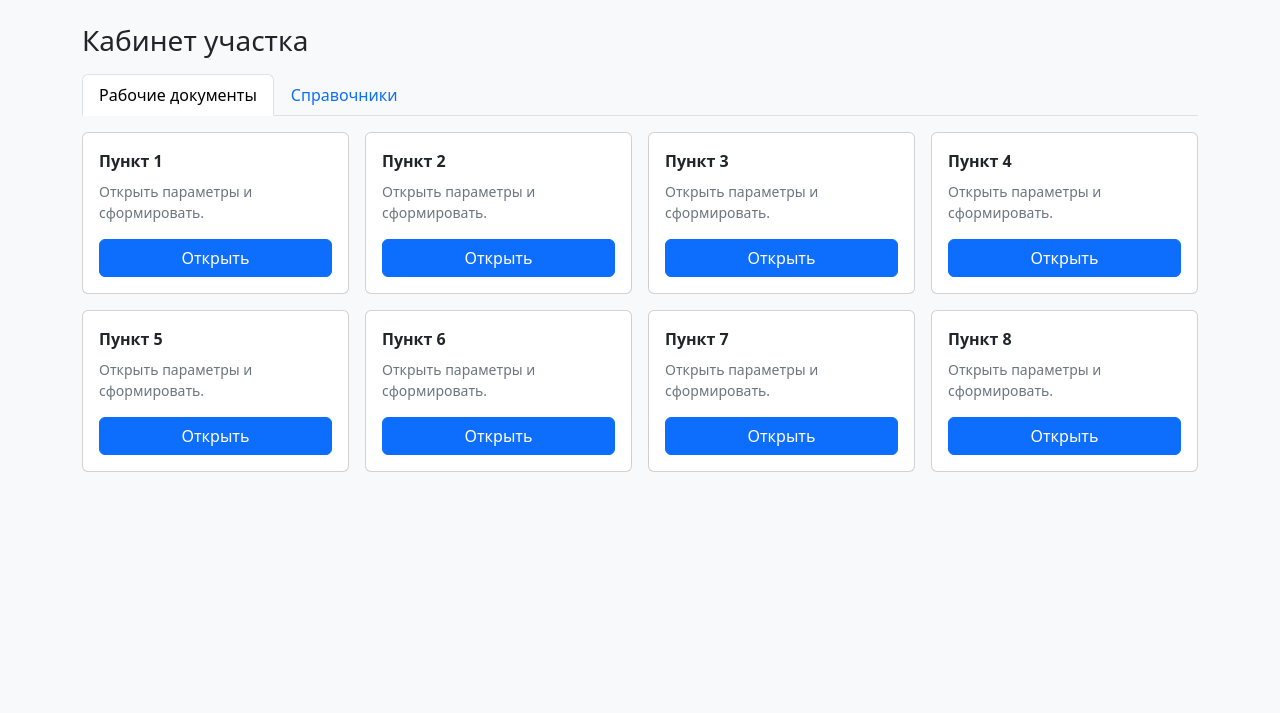
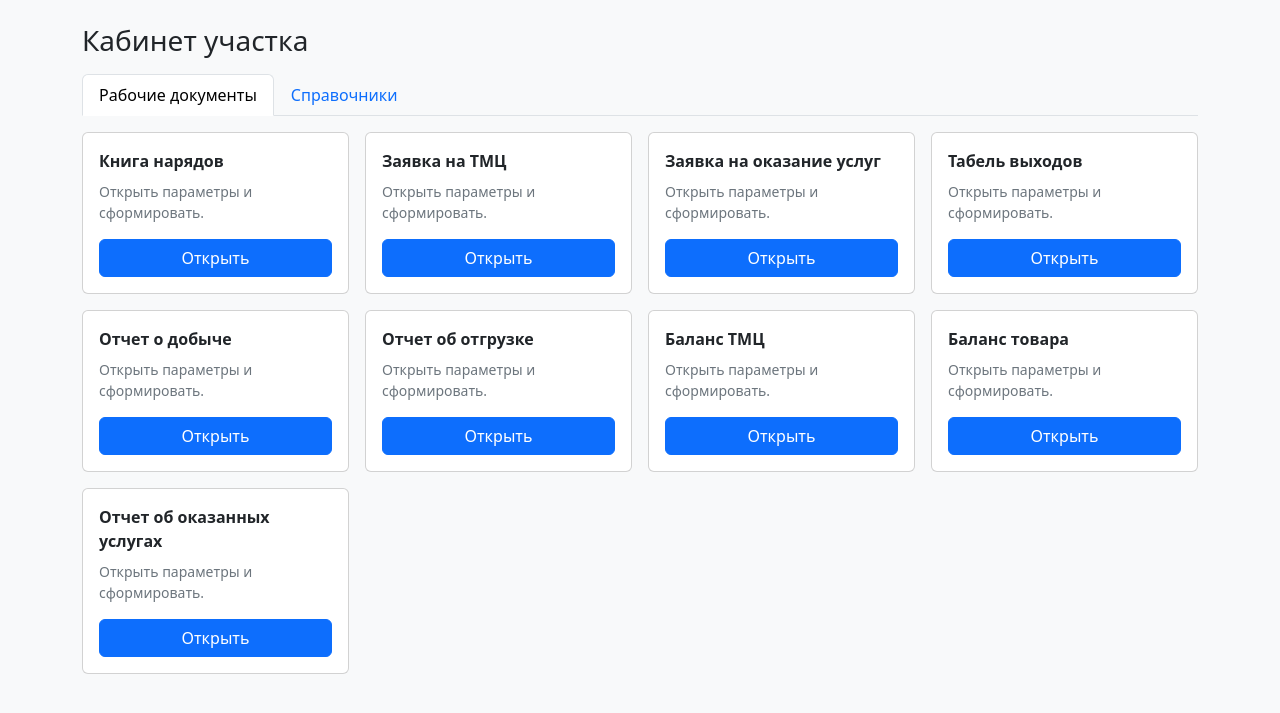
Before and after one commit to sergeyvishnevetsky-crypto/mine-mod-251004000019, a Flask app: page /cabinet/ in a window 1280 px wide. Shown: the part 56-769 px from the top of the page. Run offline with Flask 3, Linux system fonts and the light colour scheme.

Commit message:
Cabinet: separate titles for tabs (refs/docs), generic picker, preserve tab in modal

```diff
--- a/app/cabinet/routes.py
+++ b/app/cabinet/routes.py
@@ -2,39 +2,56 @@ from flask import Blueprint, render_template, request, abort, redirect, url_for,
 
 cabinet_bp = Blueprint("cabinet", __name__, template_folder="templates")
 
-# Конфиг пунктов (можешь менять подписи)
-ITEMS = {
-    "1": ("Пункт 1", "pickers/p1.html"),
-    "2": ("Пункт 2", "pickers/p2.html"),
-    "3": ("Пункт 3", "pickers/p3.html"),
-    "4": ("Пункт 4", "pickers/p4.html"),
-    "5": ("Пункт 5", "pickers/p5.html"),
-    "6": ("Пункт 6", "pickers/p6.html"),
-    "7": ("Пункт 7", "pickers/p7.html"),
-    "8": ("Пункт 8", "pickers/p8.html"),
+# ===== СПРАВОЧНИКИ (вкладка refs) =====
+REFS = {
+    "1": ("Нормы и расценки",        "pickers/generic.html"),
+    "2": ("Перечень ТМЦ",             "pickers/generic.html"),
+    "3": ("Перечень услуг",           "pickers/generic.html"),
 }
+
+# ===== РАБОЧИЕ ДОКУМЕНТЫ (вкладка docs) =====
+DOCS = {
+    "1": ("Книга нарядов",               "pickers/generic.html"),
+    "2": ("Заявка на ТМЦ",               "pickers/generic.html"),
+    "3": ("Заявка на оказание услуг",    "pickers/generic.html"),
+    "4": ("Табель выходов",              "pickers/generic.html"),
+    "5": ("Отчет о добыче",              "pickers/generic.html"),
+    "6": ("Отчет об отгрузке",           "pickers/generic.html"),
+    "7": ("Баланс ТМЦ",                  "pickers/generic.html"),
+    "8": ("Баланс товара",               "pickers/generic.html"),
+    "9": ("Отчет об оказанных услугах",  "pickers/generic.html"),
+}
+
+def _items_for(tab:str):
+    return REFS if tab == "refs" else DOCS
 
 @cabinet_bp.get("/")
 def index():
     tab = request.args.get("tab", "docs")  # 'docs' или 'refs'
+    ITEMS = _items_for(tab)
     items = [{"key": k, "label": v[0]} for k, v in ITEMS.items()]
     return render_template("cabinet.html", title="Кабинет участка", tab=tab, items=items)
 
 @cabinet_bp.get("/picker/<key>")
 def picker(key: str):
+    tab = request.args.get("tab", "docs")
+    ITEMS = _items_for(tab)
     info = ITEMS.get(key)
     if not info:
         abort(404)
     label, tpl = info
-    return render_template(tpl, key=key, label=label)
+    # передаём текущую вкладку, чтобы после submit вернуться туда же
+    return render_template(tpl, key=key, label=label, tab=tab)
 
 @cabinet_bp.post("/run/<key>")
 def run_action(key: str):
+    tab = request.args.get("tab", "docs")
+    ITEMS = _items_for(tab)
     if key not in ITEMS:
         abort(404)
-    # пример чтения выбранных параметров
+    # пример чтения параметров формы
     period = request.form.get("period", "")
     site = request.form.get("site", "")
     shift = request.form.get("shift", "")
-    flash(f"Запущено действие {key}: период={period}, участок={site}, смена={shift}", "ok")
-    return redirect(url_for("cabinet.index", tab=request.args.get("tab", "docs")))
+    flash(f"[{ 'Справочники' if tab=='refs' else 'Рабочие документы' }] {ITEMS[key][0]} → период={period}, участок={site}, смена={shift}", "ok")
+    return redirect(url_for("cabinet.index", tab=tab))
--- a/app/cabinet/templates/cabinet.html
+++ b/app/cabinet/templates/cabinet.html
@@ -17,7 +17,7 @@
         <div class="mt-auto">
           <button class="btn btn-primary w-100 js-open-picker"
                   data-key="{{ it.key }}"
-                  data-url="{{ url_for('cabinet.picker', key=it.key) }}">
+                  data-url="{{ url_for('cabinet.picker', key=it.key, tab=tab) }}">
             Открыть
           </button>
         </div>
```
Also changed, not shown: app/cabinet/templates/pickers/generic.html (added, +24 -0 lines).
